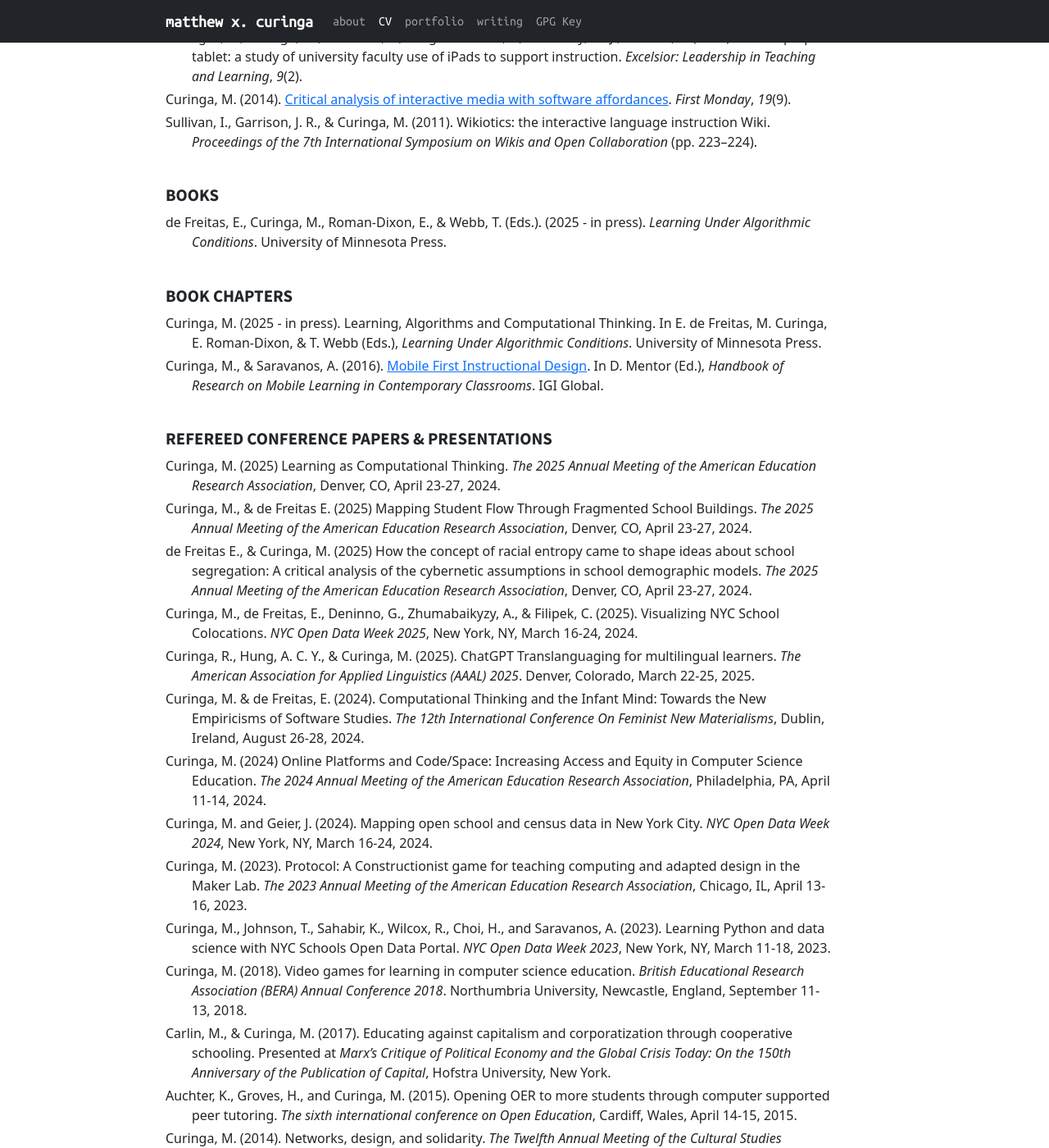
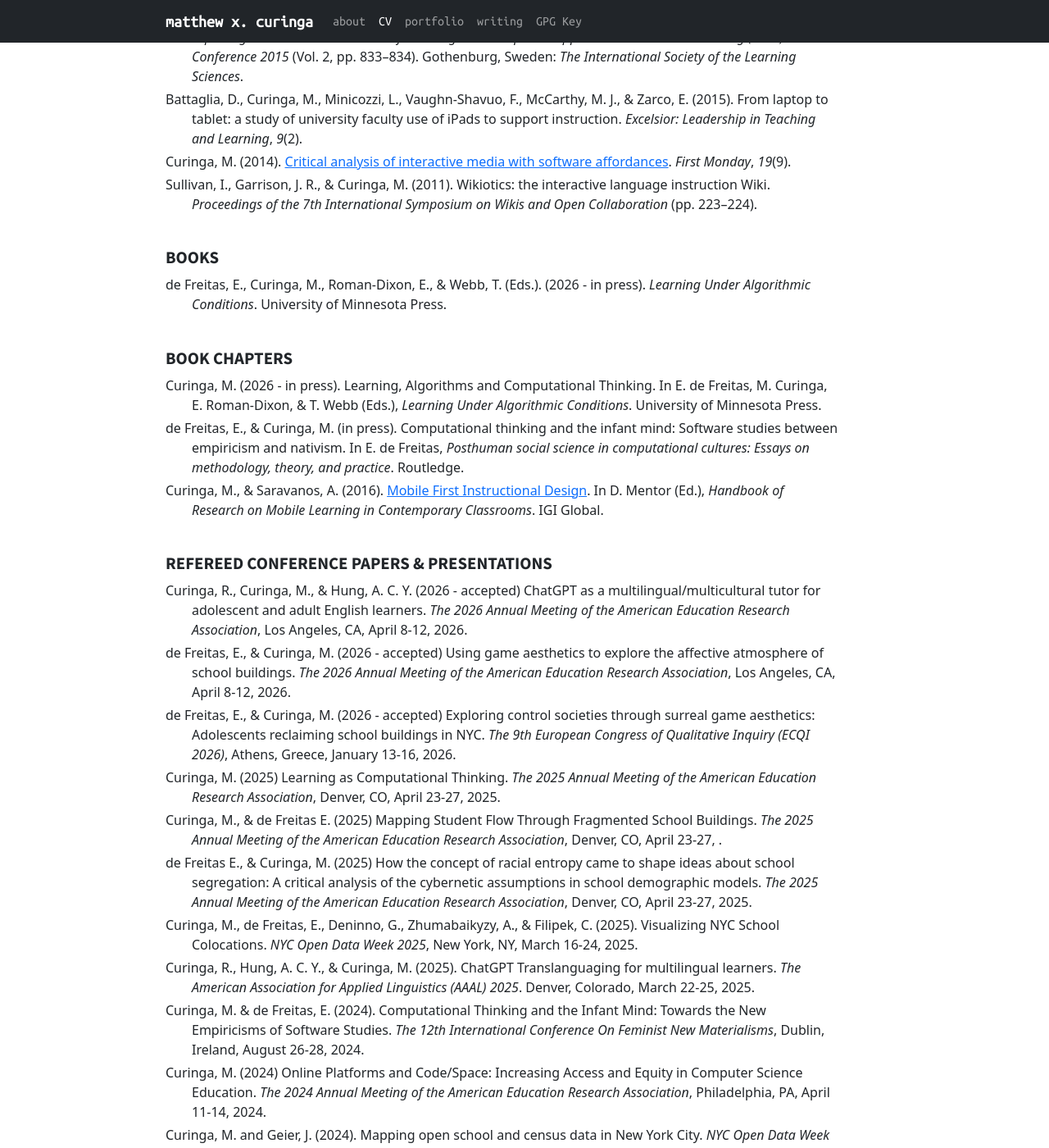
Before and after one commit to mcuringa/mcuringa.github.com, a Jekyll site: the page built from cv.md, in a window 1280 px wide and 1400 px high, scrolled down 1261 px. Shown: the whole window at 82% size. Built offline with Jekyll 4.4.1, drawn with Linux system fonts in a browser that asks for light colours; some of the changed text lies outside the part shown.

Commit message:
updated cv with latest pubs, still needs grants update

```diff
--- a/cv.md
+++ b/cv.md
@@ -83,6 +83,8 @@ Adjunct Instructor
 
 Refereed articles & proceedings
 -------------------------------
+de Freitas, E., & Curinga, M. (in press). Exposing cybernetic assumptions in urban demographic models: How racial entropy came to shape school segregation and spatial justice. _Discourse: Studies in the Cultural Politics of Education_.
+
 Uttamchandani, S., Curinga, M., & Drew, J. (2024). Cartographic Syntonicity as a Tool for Equitable Computer Science Education. In Lindgren, R., Asino, T. I., Kyza, E. A., Looi, C. K., Keifert, D. T., & Suárez, E. (Eds.), _Proceedings of the 18th International Conference of the Learning Sciences - ICLS 2024_ (pp. 1327-1330). International Society of the Learning Sciences. <https://doi.org/10.22318/icls2024.796467>
 
 Saravanos, A., & Curinga, M. (2023). Simulating the Software Development Lifecycle: The Waterfall Model. _Applied System Innovation_, _6_(6), 108. <https://doi.org/10.3390/asi6060108>
@@ -101,23 +103,32 @@ Sullivan, I., Garrison, J. R., & Curinga, M. (2011). Wikiotics: the interactive
 
 Books
 -----
-de Freitas, E., Curinga, M., Roman-Dixon, E., & Webb, T. (Eds.). (2025 - in press). _Learning Under Algorithmic Conditions_. University of Minnesota Press.
+de Freitas, E., Curinga, M., Roman-Dixon, E., & Webb, T. (Eds.). (2026 - in press). _Learning Under Algorithmic Conditions_. University of Minnesota Press.
 
 Book chapters
 -------------
-Curinga, M. (2025 - in press). Learning, Algorithms and Computational Thinking. In E. de Freitas, M. Curinga, E. Roman-Dixon, & T. Webb (Eds.), _Learning Under Algorithmic Conditions_. University of Minnesota Press.
+Curinga, M. (2026 - in press). Learning, Algorithms and Computational Thinking. In E. de Freitas, M. Curinga, E. Roman-Dixon, & T. Webb (Eds.), _Learning Under Algorithmic Conditions_. University of Minnesota Press.
+
+de Freitas, E., & Curinga, M. (in press). Computational thinking and the infant mind: Software studies between empiricism and nativism. In E. de Freitas, _Posthuman social science in computational cultures: Essays on methodology, theory, and practice_. Routledge.
 
 Curinga, M., & Saravanos, A. (2016). [Mobile First Instructional Design](https://www.igi-global.com/book/handbook-research-mobile-learning-contemporary/143639). In D. Mentor (Ed.), _Handbook of Research on Mobile Learning in Contemporary Classrooms_. IGI Global.
 
 Refereed conference papers & presentations
 ------------------------------------------
-Curinga, M. (2025) Learning as Computational Thinking. _The 2025 Annual Meeting of the American Education Research Association_, Denver, CO, April 23-27, 2024.
 
-Curinga, M., & de Freitas E. (2025) Mapping Student Flow Through Fragmented School Buildings. _The 2025 Annual Meeting of the American Education Research Association_, Denver, CO, April 23-27, 2024.
+Curinga, R., Curinga, M., & Hung, A. C. Y. (2026 - accepted) ChatGPT as a multilingual/multicultural tutor for adolescent and adult English learners. _The 2026 Annual Meeting of the American Education Research Association_, Los Angeles, CA, April 8-12, 2026.
 
-de Freitas E., & Curinga, M. (2025) How the concept of racial entropy came to shape ideas about school segregation: A critical analysis of the cybernetic assumptions in school demographic models. _The 2025 Annual Meeting of the American Education Research Association_, Denver, CO, April 23-27, 2024.
+de Freitas, E., & Curinga, M. (2026 - accepted) Using game aesthetics to explore the affective atmosphere of school buildings. _The 2026 Annual Meeting of the American Education Research Association_, Los Angeles, CA, April 8-12, 2026.
 
-Curinga, M., de Freitas, E., Deninno, G., Zhumabaikyzy, A., & Filipek, C. (2025). Visualizing NYC School Colocations. _NYC Open Data Week 2025_, New York, NY, March 16-24, 2024.
+de Freitas, E., & Curinga, M. (2026 - accepted) Exploring control societies through surreal game aesthetics: Adolescents reclaiming school buildings in NYC. _The 9th European Congress of Qualitative Inquiry (ECQI 2026)_, Athens, Greece, January 13-16, 2026.
+
+Curinga, M. (2025) Learning as Computational Thinking. _The 2025 Annual Meeting of the American Education Research Association_, Denver, CO, April 23-27, 2025.
+
+Curinga, M., & de Freitas E. (2025) Mapping Student Flow Through Fragmented School Buildings. _The 2025 Annual Meeting of the American Education Research Association_, Denver, CO, April 23-27, .
+
+de Freitas E., & Curinga, M. (2025) How the concept of racial entropy came to shape ideas about school segregation: A critical analysis of the cybernetic assumptions in school demographic models. _The 2025 Annual Meeting of the American Education Research Association_, Denver, CO, April 23-27, 2025.
+
+Curinga, M., de Freitas, E., Deninno, G., Zhumabaikyzy, A., & Filipek, C. (2025). Visualizing NYC School Colocations. _NYC Open Data Week 2025_, New York, NY, March 16-24, 2025.
 
 Curinga, R., Hung, A. C. Y., & Curinga, M. (2025). ChatGPT Translanguaging for multilingual learners. _The American Association for Applied Linguistics (AAAL) 2025_. Denver, Colorado, March 22-25, 2025.
 
```
